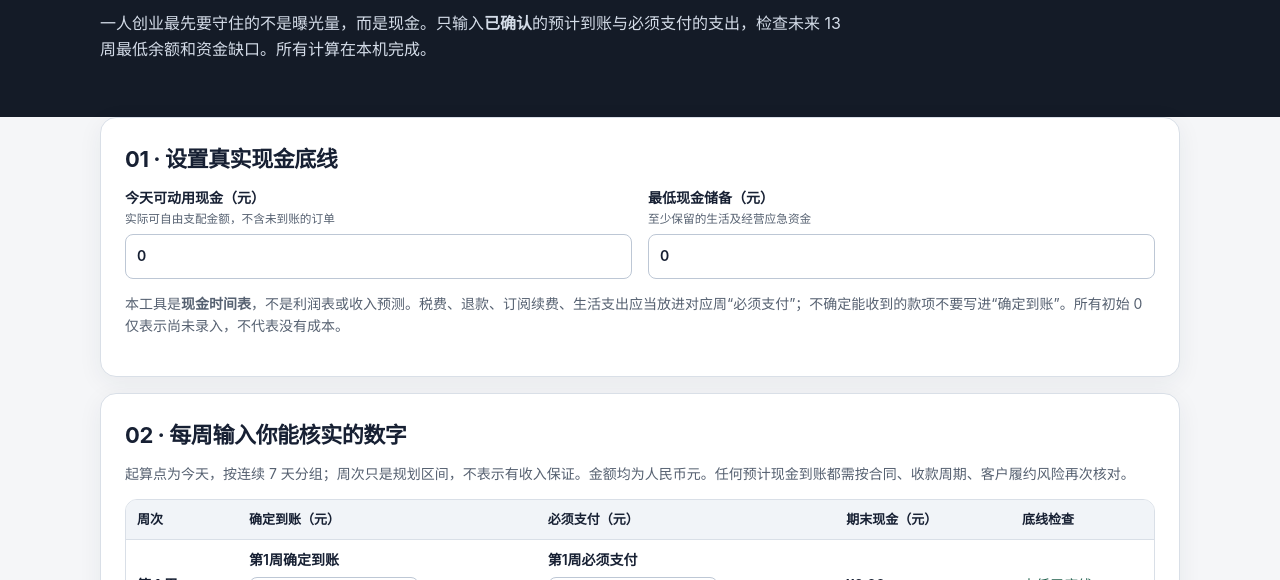
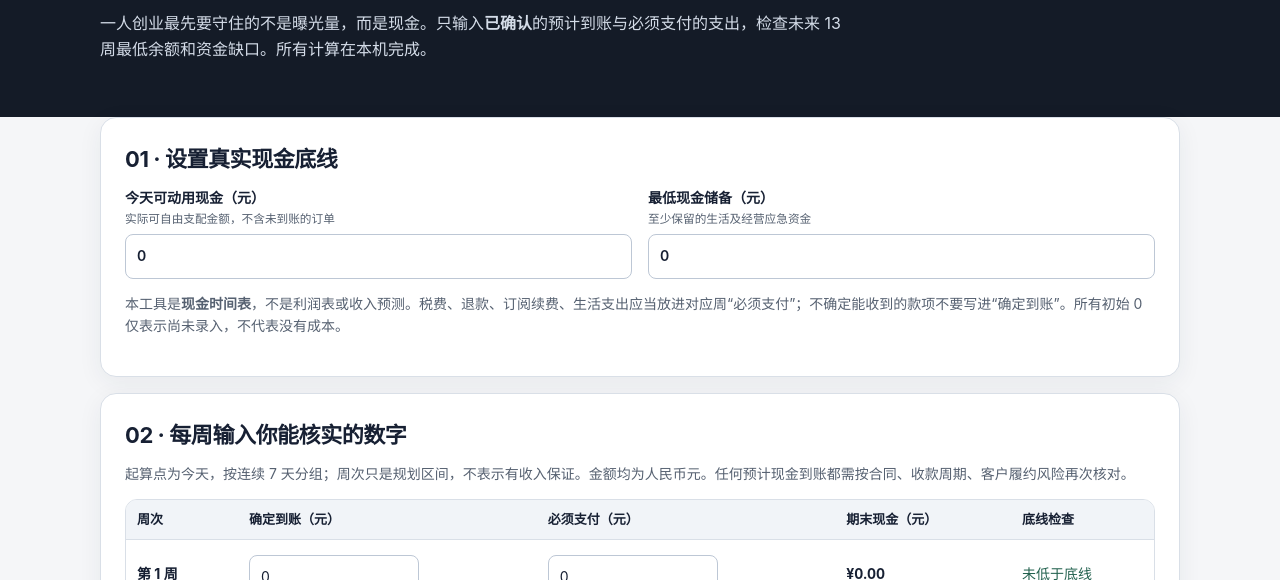
Before and after one commit to AIPMAndy/one-person-ai-income-guide, a plain HTML site: page cashflow.html in a window 1280 px wide. Shown: the part 220-800 px from the top of the page. Drawn offline with Linux system fonts and the light colour scheme.

Commit message:
fix: visually hide screen-reader row labels without losing accessibility

```diff
--- a/cashflow.html
+++ b/cashflow.html
@@ -25,7 +25,7 @@ header p{max-width:760px;color:#d4dce8;margin:0}.eyebrow{color:#a7bddb;font-size
 main{margin-top:-22px;padding-bottom:48px}.panel{background:var(--paper);border:1px solid var(--line);border-radius:16px;padding:24px;margin-bottom:16px;box-shadow:0 6px 24px #182b4210}
 h2{font-size:22px;letter-spacing:-.02em;margin:0 0 10px}p{margin-top:0}.note{font-size:14px;color:var(--muted)}
 fieldset{border:0;padding:0;margin:0}.topfields{display:grid;grid-template-columns:repeat(2,minmax(0,1fr));gap:16px}
-label{font-weight:600;font-size:14px;display:block}label small{display:block;font-weight:400;color:var(--muted)}
+label{font-weight:600;font-size:14px;display:block}.sr-only{position:absolute;width:1px;height:1px;padding:0;margin:-1px;overflow:hidden;clip:rect(0,0,0,0);white-space:nowrap;border:0}label small{display:block;font-weight:400;color:var(--muted)}
 input[type=number]{display:block;margin:6px 0 0;width:100%;border:1px solid #bdc7d5;border-radius:8px;padding:10px 11px;min-height:44px;font:inherit;color:var(--ink)}
 .table-scroll{overflow-x:auto;border:1px solid var(--line);border-radius:12px}table{border-collapse:collapse;width:100%;min-width:700px;font-size:14px}
 th,td{padding:9px 11px;border-bottom:1px solid var(--line);text-align:left}thead th{background:#f1f4f8;font-size:13px}tbody tr:last-child td{border-bottom:0}td input{max-width:170px}td strong{font-variant-numeric:tabular-nums}
```
